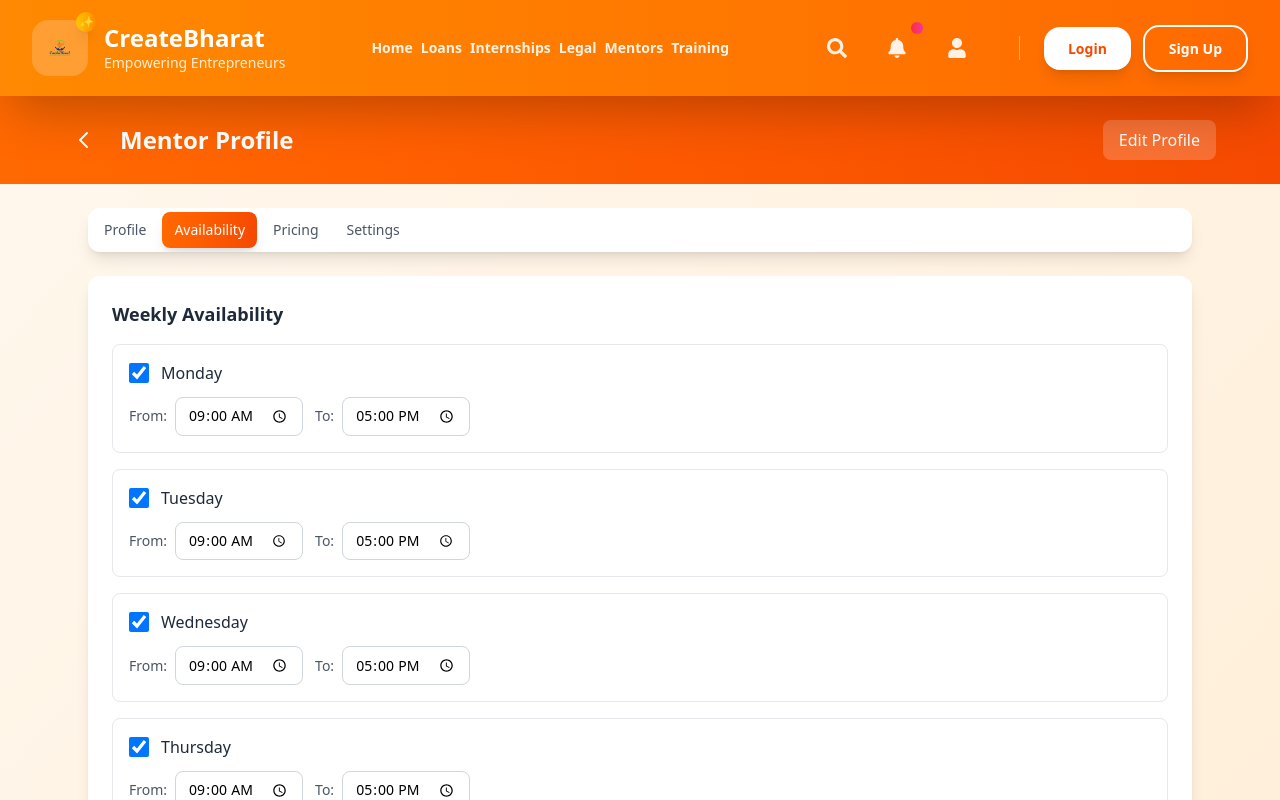
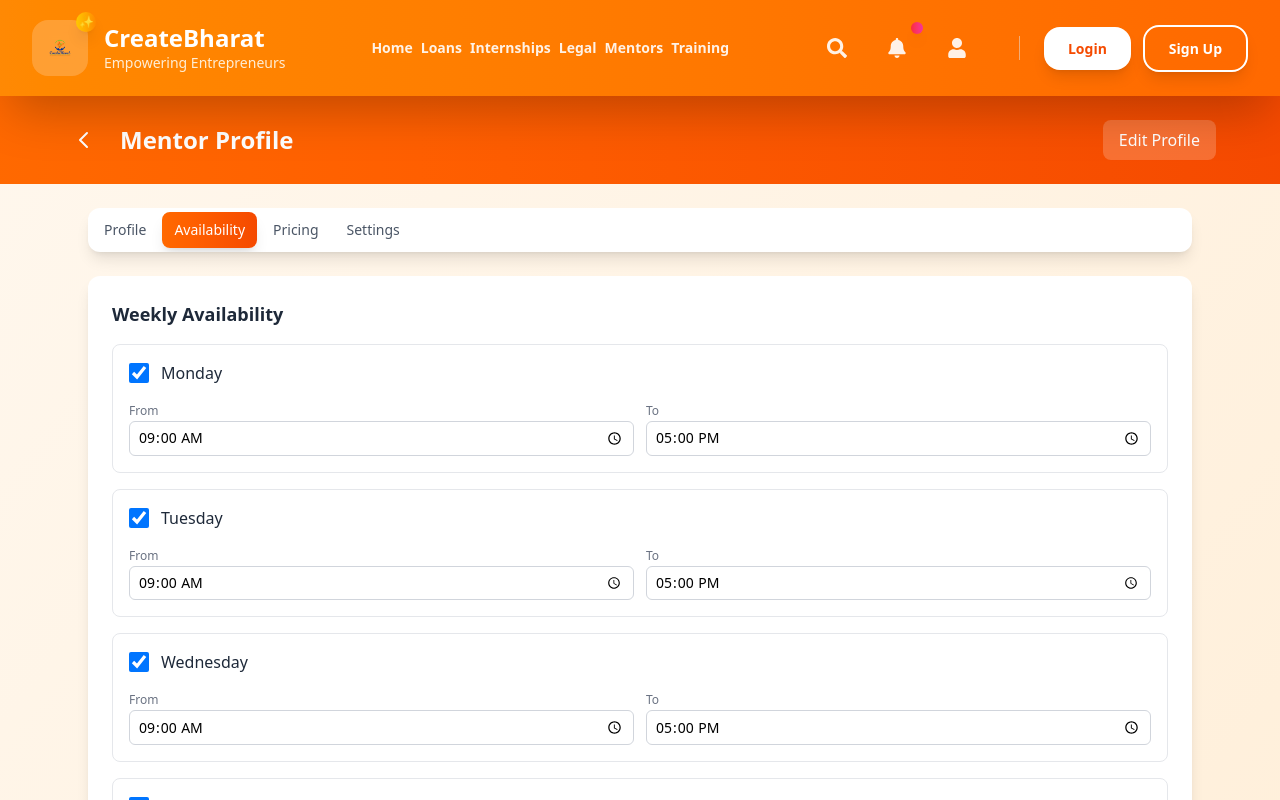
Before and after one commit to hrshiti/create-bharat, a React app in the folder frontend/: page /mentors/profile in a window 1280 px wide. Both pictures are taken after a click on the button "Availability". Shown: the top 800 px of the page. Built offline with nearby package versions, Linux system fonts and the light colour scheme; the HTML template or start-up script is replaced by a standard one.

Commit message:
timing input in metor page coreect

```diff
--- a/frontend/src/pages/Mentors/MentorProfilePage.jsx
+++ b/frontend/src/pages/Mentors/MentorProfilePage.jsx
@@ -269,24 +269,26 @@ const MentorProfilePage = () => {
                 <span className="font-medium text-gray-800 capitalize">{day}</span>
               </div>
               {schedule.available && (
-                <div className="flex flex-col sm:flex-row items-start sm:items-center space-y-2 sm:space-y-0 sm:space-x-3">
-                  <div className="flex items-center space-x-2">
-                    <label className="text-sm text-gray-600 font-medium">From:</label>
+                <div className="mt-3">
+                  <div className="grid grid-cols-2 gap-3">
+                    <div className="space-y-1">
+                      <label className="text-xs text-gray-500 font-medium">From</label>
                       <input
                         type="time"
                         value={schedule.startTime}
                         onChange={(e) => handleAvailabilityChange(day, 'startTime', e.target.value)}
-                      className="px-3 py-2 border border-gray-300 rounded-lg focus:ring-2 focus:ring-orange-500 text-sm w-32"
+                        className="w-full px-2 py-1.5 border border-gray-300 rounded-md focus:ring-2 focus:ring-orange-500 text-sm"
                       />
                     </div>
-                  <div className="flex items-center space-x-2">
-                    <label className="text-sm text-gray-600 font-medium">To:</label>
+                    <div className="space-y-1">
+                      <label className="text-xs text-gray-500 font-medium">To</label>
                       <input
                         type="time"
                         value={schedule.endTime}
                         onChange={(e) => handleAvailabilityChange(day, 'endTime', e.target.value)}
-                      className="px-3 py-2 border border-gray-300 rounded-lg focus:ring-2 focus:ring-orange-500 text-sm w-32"
+                        className="w-full px-2 py-1.5 border border-gray-300 rounded-md focus:ring-2 focus:ring-orange-500 text-sm"
                       />
+                    </div>
                   </div>
                 </div>
               )}
```
Lines whose indentation alone changed are shown as unchanged.
